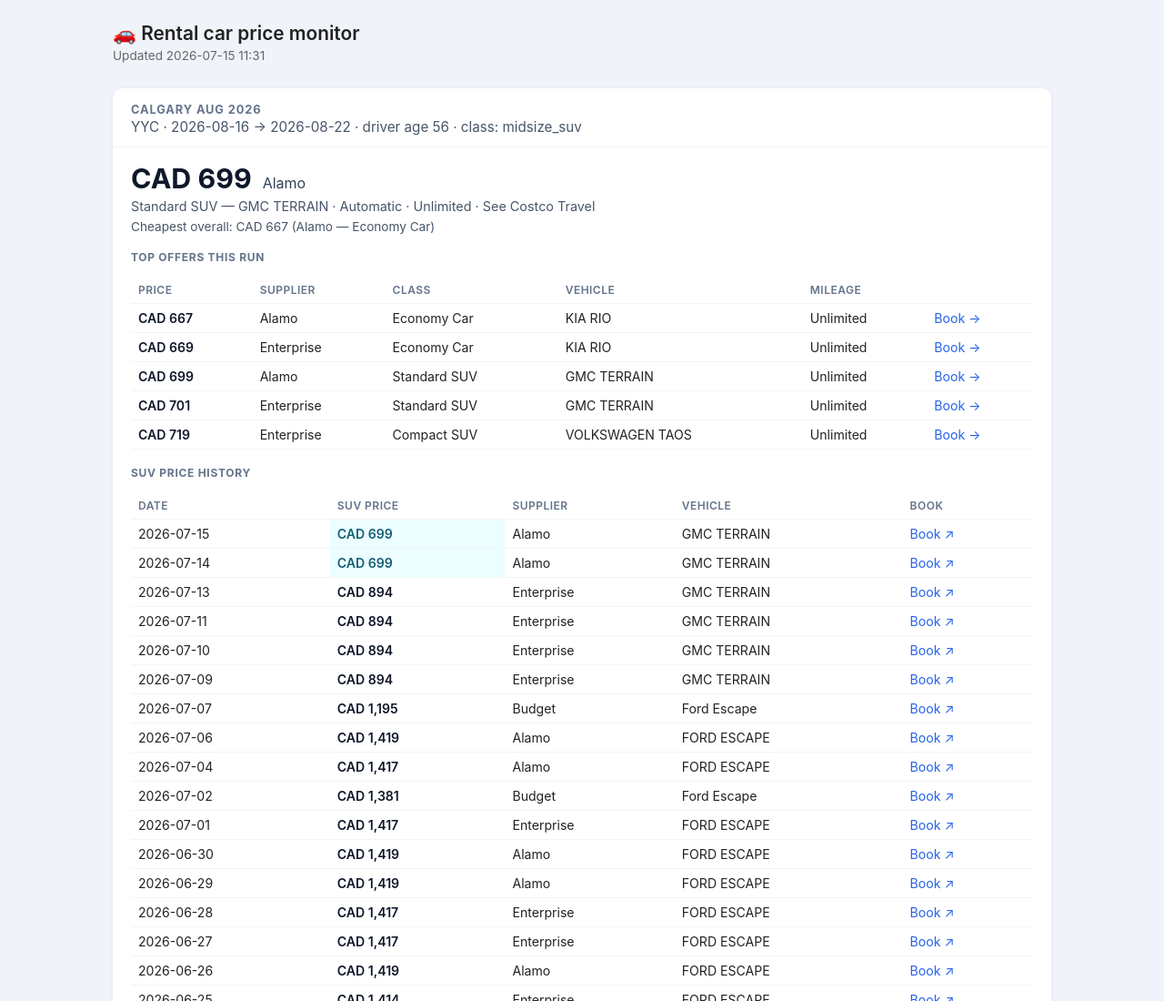
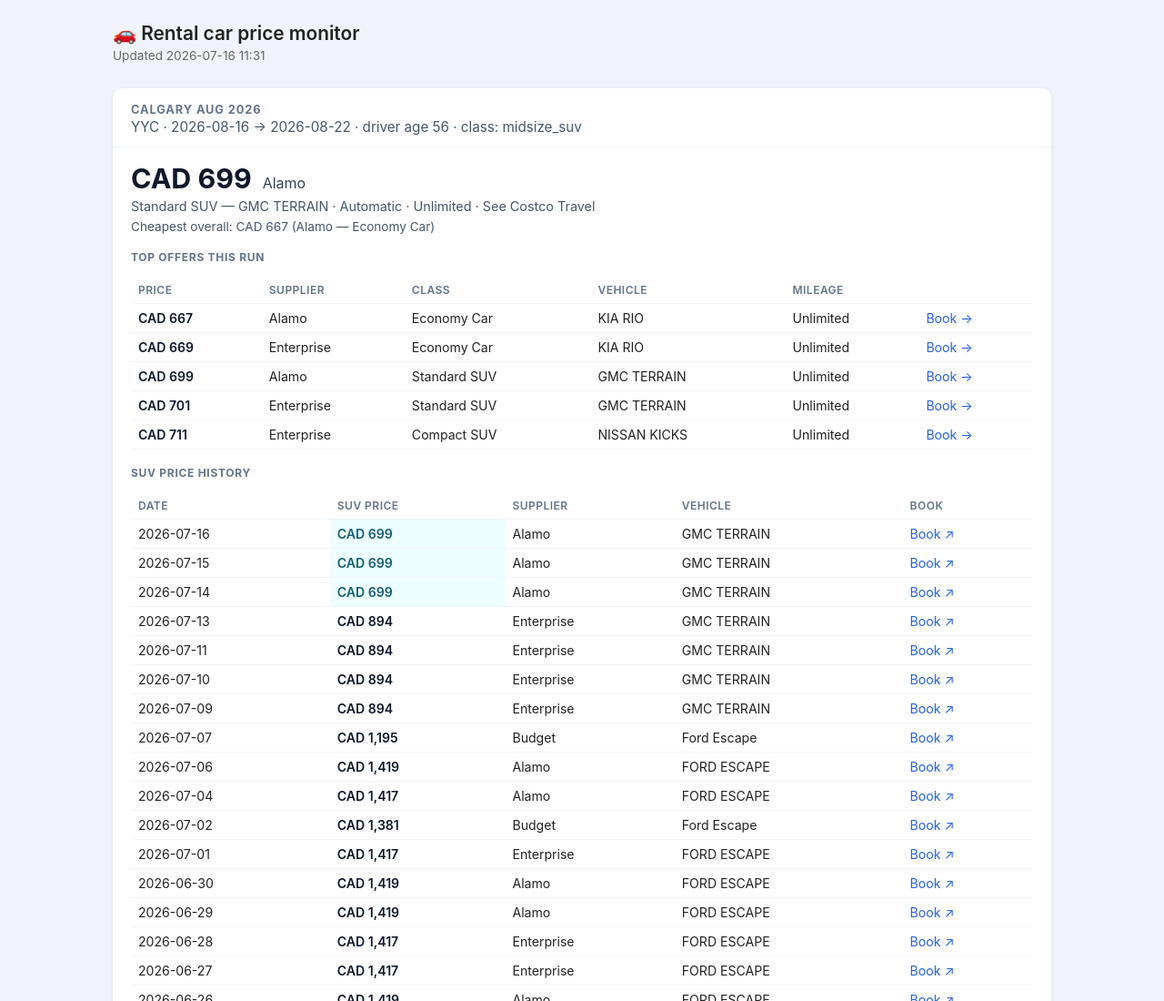
Before and after one commit to xiangao/rental-car-bot-site, a plain HTML site: page index.html in a window 1280 px wide. Shown: the top 1100 px of the page at 91% size. Drawn offline with Linux system fonts and the light colour scheme.

Commit message:
Update rental car prices

```diff
--- a/index.html
+++ b/index.html
@@ -37,13 +37,14 @@
 
 .section-title { font-size: 0.75rem; font-weight: 700; text-transform: uppercase;
                  letter-spacing: 0.06em; color: #64748b; margin: 18px 0 4px; }
-</style></head><body><h1>🚗 Rental car price monitor</h1><div class='meta'>Updated 2026-07-15 11:31</div><div class="card"><div class="card-header"><div class="trip-name">Calgary Aug 2026</div><div class="trip-detail">YYC  ·  2026-08-16 → 2026-08-22  ·  driver age 56  ·  class: midsize_suv</div></div><div class="card-body"><div class="headline"><span class="price">CAD 699</span><span class="supplier">Alamo</span></div><div class="subline">Standard SUV — GMC TERRAIN  ·  Automatic  ·  Unlimited  ·  See Costco Travel</div><div class="cls-line">Cheapest overall: CAD 667 (Alamo — Economy Car)</div><div class="section-title">Top offers this run</div><table><tr><th>Price</th><th>Supplier</th><th>Class</th><th>Vehicle</th><th>Mileage</th><th></th></tr>
+</style></head><body><h1>🚗 Rental car price monitor</h1><div class='meta'>Updated 2026-07-16 11:31</div><div class="card"><div class="card-header"><div class="trip-name">Calgary Aug 2026</div><div class="trip-detail">YYC  ·  2026-08-16 → 2026-08-22  ·  driver age 56  ·  class: midsize_suv</div></div><div class="card-body"><div class="headline"><span class="price">CAD 699</span><span class="supplier">Alamo</span></div><div class="subline">Standard SUV — GMC TERRAIN  ·  Automatic  ·  Unlimited  ·  See Costco Travel</div><div class="cls-line">Cheapest overall: CAD 667 (Alamo — Economy Car)</div><div class="section-title">Top offers this run</div><table><tr><th>Price</th><th>Supplier</th><th>Class</th><th>Vehicle</th><th>Mileage</th><th></th></tr>
 <tr><td class="price-cell">CAD 667</td><td>Alamo</td><td>Economy Car</td><td>KIA RIO</td><td>Unlimited</td><td><a href="https://www.costcotravel.com/Rental-Cars" target="_blank" rel="noopener">Book →</a></td></tr>
 <tr><td class="price-cell">CAD 669</td><td>Enterprise</td><td>Economy Car</td><td>KIA RIO</td><td>Unlimited</td><td><a href="https://www.costcotravel.com/Rental-Cars" target="_blank" rel="noopener">Book →</a></td></tr>
 <tr><td class="price-cell">CAD 699</td><td>Alamo</td><td>Standard SUV</td><td>GMC TERRAIN</td><td>Unlimited</td><td><a href="https://www.costcotravel.com/Rental-Cars" target="_blank" rel="noopener">Book →</a></td></tr>
 <tr><td class="price-cell">CAD 701</td><td>Enterprise</td><td>Standard SUV</td><td>GMC TERRAIN</td><td>Unlimited</td><td><a href="https://www.costcotravel.com/Rental-Cars" target="_blank" rel="noopener">Book →</a></td></tr>
-<tr><td class="price-cell">CAD 719</td><td>Enterprise</td><td>Compact SUV</td><td>VOLKSWAGEN TAOS</td><td>Unlimited</td><td><a href="https://www.costcotravel.com/Rental-Cars" target="_blank" rel="noopener">Book →</a></td></tr>
+<tr><td class="price-cell">CAD 711</td><td>Enterprise</td><td>Compact SUV</td><td>NISSAN KICKS</td><td>Unlimited</td><td><a href="https://www.costcotravel.com/Rental-Cars" target="_blank" rel="noopener">Book →</a></td></tr>
 </table><div class="section-title">SUV price history</div><table><tr><th>Date</th><th>SUV price</th><th>Supplier</th><th>Vehicle</th><th>Book</th></tr>
+<tr><td>2026-07-16</td><td class="price-cell low">CAD 699</td><td>Alamo</td><td>GMC TERRAIN</td><td><a href="https://www.costcotravel.com/Rental-Cars" target="_blank" rel="noopener">Book ↗</a></td></tr>
 <tr><td>2026-07-15</td><td class="price-cell low">CAD 699</td><td>Alamo</td><td>GMC TERRAIN</td><td><a href="https://www.costcotravel.com/Rental-Cars" target="_blank" rel="noopener">Book ↗</a></td></tr>
 <tr><td>2026-07-14</td><td class="price-cell low">CAD 699</td><td>Alamo</td><td>GMC TERRAIN</td><td><a href="https://www.costcotravel.com/Rental-Cars" target="_blank" rel="noopener">Book ↗</a></td></tr>
 <tr><td>2026-07-13</td><td class="price-cell ">CAD 894</td><td>Enterprise</td><td>GMC TERRAIN</td><td><a href="https://www.costcotravel.com/Rental-Cars" target="_blank" rel="noopener">Book ↗</a></td></tr>
```
